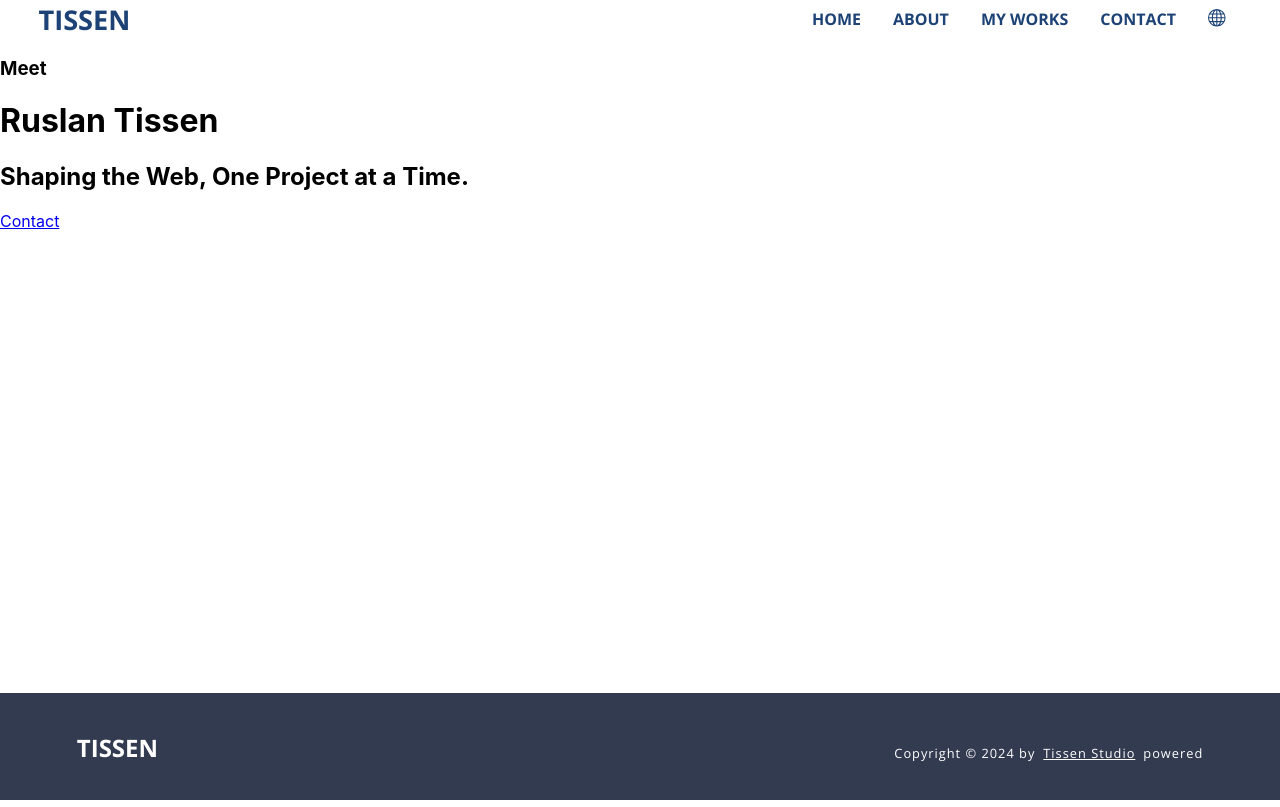
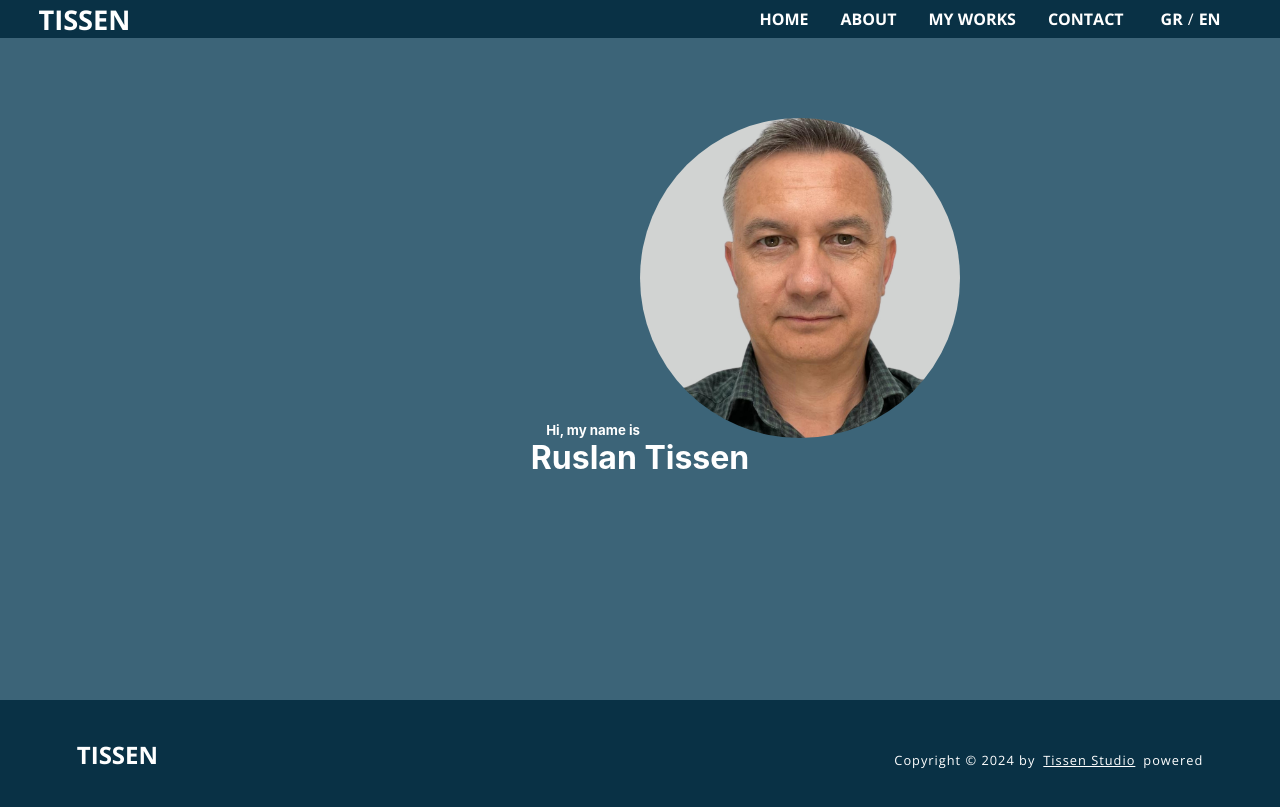
Before and after one commit to RuslanTissen/Ruslan_Portfolio, a React (Create React App) app: page / in a window 1280 px wide. Built offline with nearby package versions, Linux system fonts and the light colour scheme; a web font is replaced by a local one.

Commit message:
about nearly done

```diff
--- a/src/components/footer/Footer.scss
+++ b/src/components/footer/Footer.scss
@@ -1,5 +1,5 @@
 .footer {
-	background-color: rgb(51,59,80);
+	background-color: #093145;
 	color: white;
 	padding: 1.5rem clamp(2rem, 3vw, 3rem);
 	font-family: "Open Sans", sans-serif;
--- a/src/components/header/Header.jsx
+++ b/src/components/header/Header.jsx
@@ -1,18 +1,14 @@
 import React, { useState, useContext, useEffect, useRef } from 'react';
 import "./Header.scss";
-// import { IoDiamondSharp } from "react-icons/io5";
 import { RxHamburgerMenu } from 'react-icons/rx';
 import { RxCross1 } from 'react-icons/rx';
 import { Context } from '../Context.js';
 import { NavLink } from 'react-router-dom';
-import { BsGlobe } from "react-icons/bs";
 
 function Header() {
 	const [show, setShow] = useState(false);
 	const [active, setActive] = useState(true);
 	const { lang, setLang } = useContext(Context);
-	const [showLanguages, setShowLanguages] = useState(false);
-	const [showWorks, setShowWorks] = useState(false);
 
 	function toggleMenu() {
 		setShow(!show);
@@ -21,14 +17,6 @@ function Header() {
 
 	function scrollToTheTop() {
 		window.scrollTo({ top: 0, behavior: 'smooth' });
-	}
-
-	function toggleLanguages() {
-		setShowLanguages(!showLanguages);
-	}
-
-	function toggleWorks() {
-		setShowWorks(!showWorks);
 	}
 
 	const menuRef = useRef(null);
@@ -46,25 +34,11 @@ function Header() {
 		};
 	}, [menuRef]);
 
-	const languageRef = useRef(null);
-	useEffect(() => {
-		function handleClickOutside(event) {
-			if (languageRef.current && !languageRef.current.contains(event.target)) {
-				setShowLanguages(false);
-			}
-		}
-
-		document.addEventListener("mousedown", handleClickOutside);
-		return () => {
-			document.removeEventListener("mousedown", handleClickOutside);
-		};
-	}, [languageRef]);
-
-	// const workRef = useRef(null);
+	// const languageRef = useRef(null);
 	// useEffect(() => {
 	// 	function handleClickOutside(event) {
-	// 		if (workRef.current && !workRef.current.contains(event.target)) {
-	// 			setShowWorks(false);
+	// 		if (languageRef.current && !languageRef.current.contains(event.target)) {
+	// 			setShowLanguages(false);
 	// 		}
 	// 	}
 
@@ -72,7 +46,7 @@ function Header() {
 	// 	return () => {
 	// 		document.removeEventListener("mousedown", handleClickOutside);
 	// 	};
-	// }, [workRef]);
+	// }, [languageRef]);
 
 	return (
 		<div className='header' id='header'>
@@ -102,12 +76,10 @@ function Header() {
 						<li className='li-self li2'><a href='#about'>About</a> </li>
 						<li className="li-self li3" ><a href="#works">My Works</a>	</li>
 						<li className='li-self li4'><a href='#contact'>Contact</a> </li>
-						<li className="dropdown" ref={languageRef} data-dropdown onClick={toggleLanguages}>
-							<div className='dropdown__link' data-dropdown-button><BsGlobe /></div>
-							{showLanguages && <div className='drpdwn-lang'>
+						<li className="dropdown" >
 								<button className="button-esp" value="es" onClick={(e) => setLang(e.target.value)}>GR</button>
+								<span>/</span>
 								<button className="button-eng" value="en" onClick={(e) => setLang(e.target.value)}>EN</button>
-							</div>}
 						</li>
 					</ul>
 				</div>
--- a/src/components/header/Header.scss
+++ b/src/components/header/Header.scss
@@ -1,13 +1,16 @@
 .header {
 	width: 100vw;
 	font-family: "Open Sans", sans-serif;
+	position: fixed;
+	top: 0;
 	.header__smart-cont {
+		background-color: #093145;
 		width: 100%;
 		z-index: 100;
 		position: absolute;
 		top: 0;
 		margin: 0 auto;
-		padding: 0.5rem var(--padding-section);
+		padding: 0.2rem var(--padding-section);
 		list-style-type: none;
 		display: flex;
 		.logo {
@@ -17,7 +20,7 @@
 			text-decoration: none;
 			font-weight: 700;
 			font-style: to-upper-case;
-			color: rgb(29, 66, 118);
+			color: white;
 		}
 		.header__smart-cont--hamburger-box {
 			flex: 1 1 20%;
@@ -25,7 +28,7 @@
 			justify-content: end;
 			align-items: center;
 			svg {
-				color: rgb(29, 66, 118);
+				color: white;
 				font-size: clamp(1.5rem, 2.5vw, 2.5rem);
 			}
 		}
@@ -40,7 +43,7 @@
 			.humb-link {
 				a {
 					text-decoration: none;
-					color: rgb(29, 66, 118);
+					color: white;
 					margin: 0.5rem 0;
 				}
 			}
@@ -52,7 +55,7 @@
 					margin-right: 1rem;
 					cursor: pointer;
 					background-color: white;
-					color: rgb(29, 66, 118);
+					color: white;
 				}
 			}
 		}
@@ -65,6 +68,7 @@
 			display: none;
 		}
 		.header__pc {
+			background-color: #093145;
 			.header__pc-cont {
 				display: flex;
 				max-width: 1500px;
@@ -76,7 +80,7 @@
 					flex: 1 1 10%;
 					text-decoration: none;
 					font-weight: 700;
-					color: rgb(29, 66, 118);
+					color: white;
 					display: flex;
 					align-items: center;
 				}
@@ -93,39 +97,46 @@
 							text-decoration: none;
 							text-transform: uppercase;
 							font-weight: 700;
-							color: rgb(29, 66, 118);
+							color: white;
 						}
 					}
 					.dropdown {
 						margin: 0 1rem;
 						list-style: none;
 						position: relative;
-						.dropdown__link {
-							display: flex;
-							align-items: center;
-							justify-content: center;
+						// .dropdown__link {
+						// 	display: flex;
+						// 	align-items: center;
+						// 	justify-content: center;
+						// 	cursor: pointer;
+						// 	svg {
+						// 		font-size: 1.3rem;
+						// 		color: white;
+						// 		margin-top: 1px;
+						// 	}
+						// }
+						// .drpdwn-lang {
+						// 	width: fit-content;
+						// 	height: fit-content;
+						// 	// display: flex;
+						// 	position: absolute;
+						// 	right: -6px;
+						// 	top: 30px;
+						button {
+							background: none;
+							color: white;
+							border: none;
+							padding: 0;
+							font: inherit;
 							cursor: pointer;
-							svg {
-								font-size: 1.1rem;
-								color: rgb(29, 66, 118);
-								margin-top: 1px;
-							}
+							outline: inherit;
+							font-weight: 700;
+							padding: 0 5px;
 						}
-						.drpdwn-lang {
-							width: fit-content;
-							height: fit-content;
-							// display: flex;
-							position: absolute;
-							right: -6px;
-							top: 30px;
-							button {
-								cursor: pointer;
-								padding: 5px 0;
-								background-color: transparent;
-								border: none;
-								color: rgb(29, 66, 118);
-							}
+						span {
+							color: white;
 						}
+						// }
 					}
 				}
 			}
--- a/src/components/start/about/About.jsx
+++ b/src/components/start/about/About.jsx
@@ -1,9 +1,9 @@
 import React, { useContext } from 'react'
 import "./About.scss"
-import { NavLink } from 'react-router-dom'
-// import { FaArrowRight } from 'react-icons/fa'
-import { Context } from '../../Context.js'
+// import { NavLink } from 'react-router-dom'
+// import { Context } from '../../Context.js'
 // import trans from '../../Translate.js'
+import photo from "../../../images/Ruslan_Gray_Photo.jpg"
 
 function About() {
 	// const { lang } = useContext(Context)
@@ -14,12 +14,21 @@ function About() {
 
 	return (
 		<div className="about" id='about'>
+			<div className="about__cont">
+				<div className="about__cont--title">
+					<div className="name-box">
+						<h5>Hi, my name is</h5>
+					</div>
+					<div className="img-cont"><div className="img-self"></div></div>
+				</div>
+				<h1>Ruslan Tissen</h1>
 
-			<h3>Meet</h3>
-			<h1>Ruslan Tissen</h1>
-			<h2>Shaping the Web, One Project at a Time.</h2>
+				{/* <img src={photo} alt="Ups, it should be my image" /> */}
 
-			<a href="mailto:rthyssen73@gmail.com">Contact</a>
+				{/* <h3>Shaping the Web, One Project at a Time.</h3> */}
+
+				{/* <a href="mailto:rthyssen73@gmail.com">Contact</a> */}
+			</div>
 
 		</div>
 	)
--- a/src/components/start/about/About.scss
+++ b/src/components/start/about/About.scss
@@ -1,24 +1,50 @@
-
-
-
-
-
-
-
-
-
-
-
-
-
-
-
-
-
-
-
-
-
+.about {
+	height: min(90vh, 700px);
+	background-color: #3c6478;
+	color: white;
+	padding-top: clamp(3rem, 10vw, 5rem);
+	.about__cont {
+		max-width: 1500px;
+		margin: 0 auto;
+		display: flex;
+		flex-wrap: wrap;
+		padding: var(--padding-section);
+		.about__cont--title {
+			flex: 1 1 100%;
+			display: flex;
+			// padding-right: 5rem;
+			.name-box {
+				flex: 1 1 50%;
+				display: flex;
+				align-items: end;
+				justify-content: end;
+				h5 {
+					width: fit-content;
+					margin: 0;
+					// margin: 0 0 0 clamp(1px, 70%, 20rem);
+				}
+			}
+			.img-cont {
+				flex: 1 1 50%;
+				.img-self {
+					width: clamp(100px, 30vw, 20rem);
+					height: clamp(100px,30vw, 20rem);
+					background-image: url("../../../images/Ruslan_Gray_Photo.jpg");
+					background-position: center;
+					background-repeat: no-repeat;
+					background-size: contain;
+					border-radius: 50rem;
+				}
+			}
+		}
+		h1 {
+			flex: 1 1 100%;
+			// margin: 0 0 0 clamp(1px, 15vw, 10rem);
+			margin: 0;
+			text-align: center;
+		}
+	}
+}
 
 // .about__container {
 // 	display: flex;
```
Also changed, not shown: src/images/Ruslan_Gray_Photo.jpg (added).
